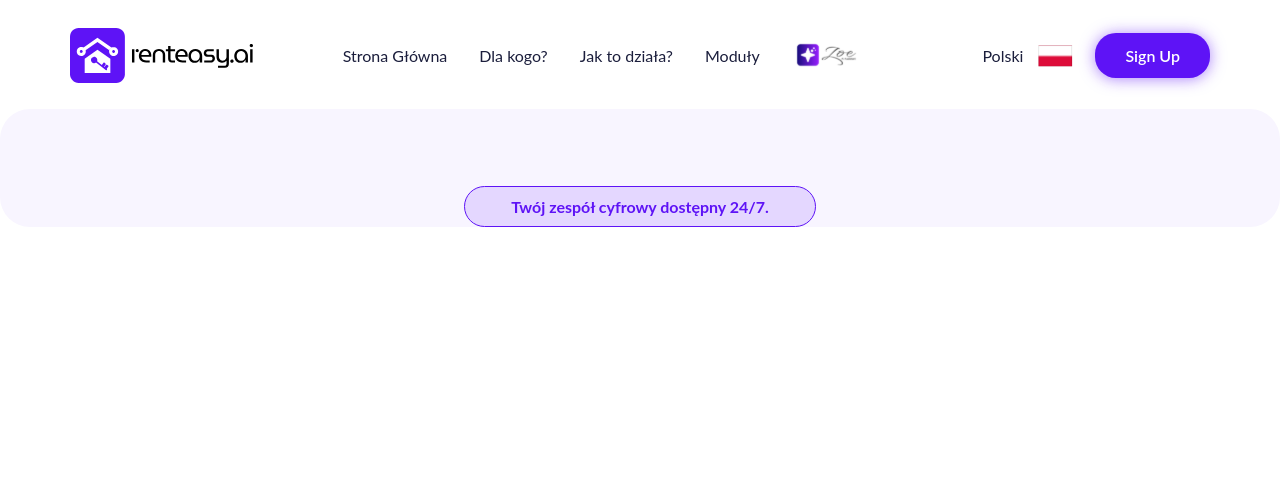
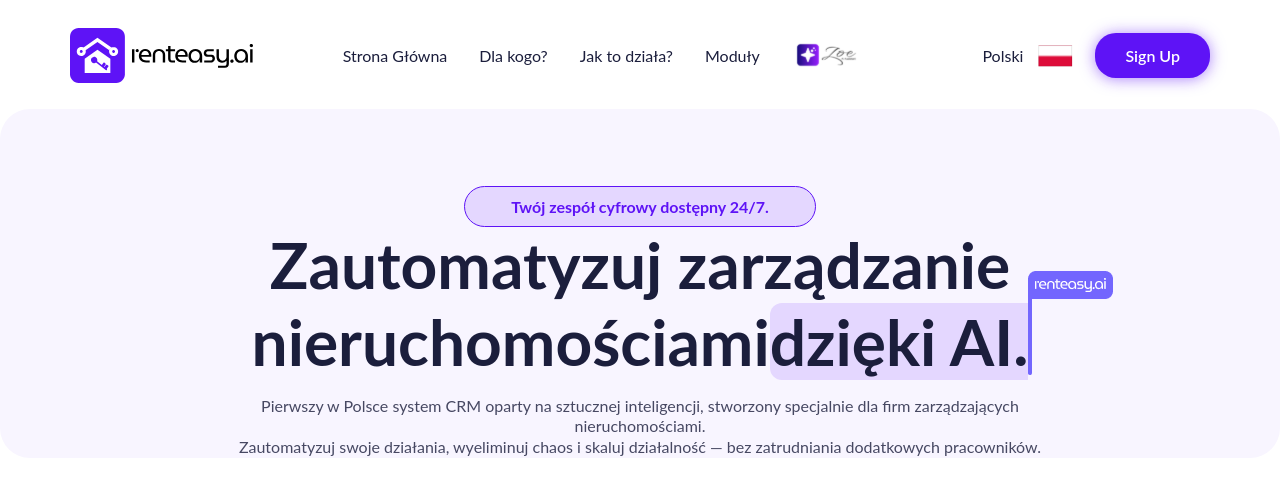
Before and after one commit to jatin-rajput563/rent-test, a React (Vite) app: page / in a window 1280 px wide. Shown: the top 494 px of the page. Built offline with nearby package versions, Linux system fonts and the light colour scheme.

Commit message:
header-complete

```diff
--- a/package.json
+++ b/package.json
@@ -13,6 +13,7 @@
     "@tailwindcss/vite": "^4.1.11",
     "react": "^19.1.0",
     "react-dom": "^19.1.0",
+    "swiper": "^11.2.10",
     "tailwindcss": "^4.1.11"
   },
   "devDependencies": {
--- a/src/components/Hero.jsx
+++ b/src/components/Hero.jsx
@@ -1,5 +1,5 @@
 import React from "react";
-
+import logoImg from "../assets/images/png/logo-text.png";
 const Hero = () => {
   return (
     <>
@@ -10,6 +10,28 @@ const Hero = () => {
               Twój zespół cyfrowy dostępny 24/7.
             </p>
           </div>
+          <div>
+            <h1 className="text-[64px] font-bold leading-[120%] text-dark-blue max-w-[860px] text-center mx-auto">
+              Zautomatyzuj zarządzanie nieruchomościami
+              <span className="bg-light-purple rounded-tl-xl rounded-bl-xl relative">
+                dzięki AI.
+                <img
+                  className="absolute -top-[32px] -right-[85px]"
+                  src={logoImg}
+                  alt="logo-text-img"
+                />
+              </span>
+            </h1>
+            <p className="leading-[129%] opacity-80 text-dark-blue max-w-[820px] text-center mx-auto pt-[15px]">
+              Pierwszy w Polsce system CRM oparty na sztucznej inteligencji,
+              stworzony specjalnie dla firm zarządzających nieruchomościami. <br />
+              Zautomatyzuj swoje działania, wyeliminuj chaos i skaluj
+              działalność — bez zatrudniania dodatkowych pracowników.
+            </p>
+            <div>
+
+            </div>
+          </div>
         </div>
       </div>
     </>
--- /dev/null
+++ b/src/components/common/CustomButton.jsx
@@ -0,0 +1,11 @@
+import React from 'react'
+
+const CustomButton = ({btnText ,btnClass}) => {
+  return (
+    <div>
+      <button className={`${btnClass}  bg-purple-blue text-white font-semibold`}>{btnText}</button>
+    </div>
+  )
+}
+
+export default CustomButton
--- a/src/index.css
+++ b/src/index.css
@@ -3,6 +3,7 @@
 
 body {
     font-family: "Lato", sans-serif;
+    scroll-behavior: smooth;
 }
 
 
```
Also changed, not shown: src/assets/images/png/logo-text.png (added), 1 other file (tests, documents, lock files or other folders).
